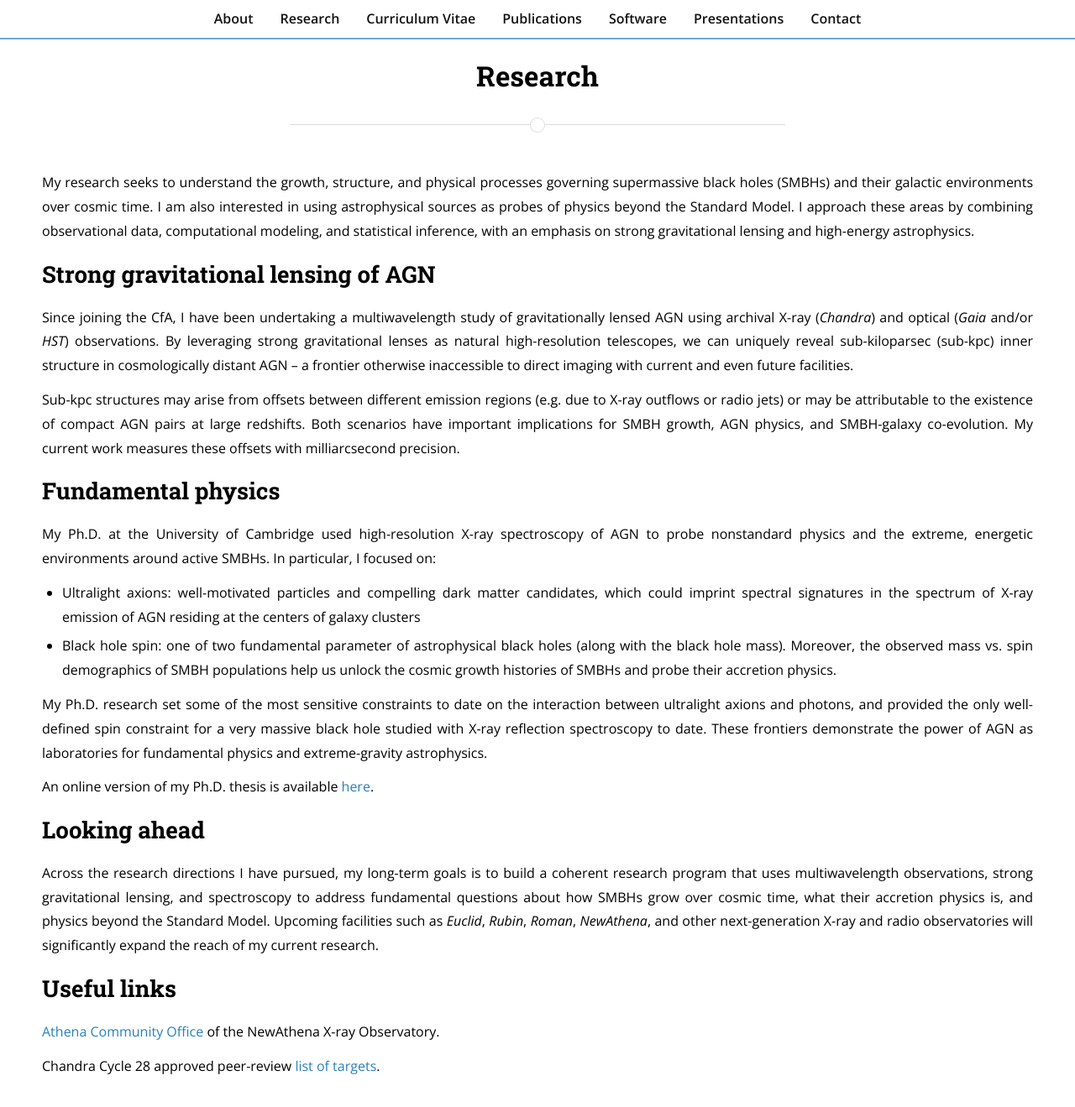
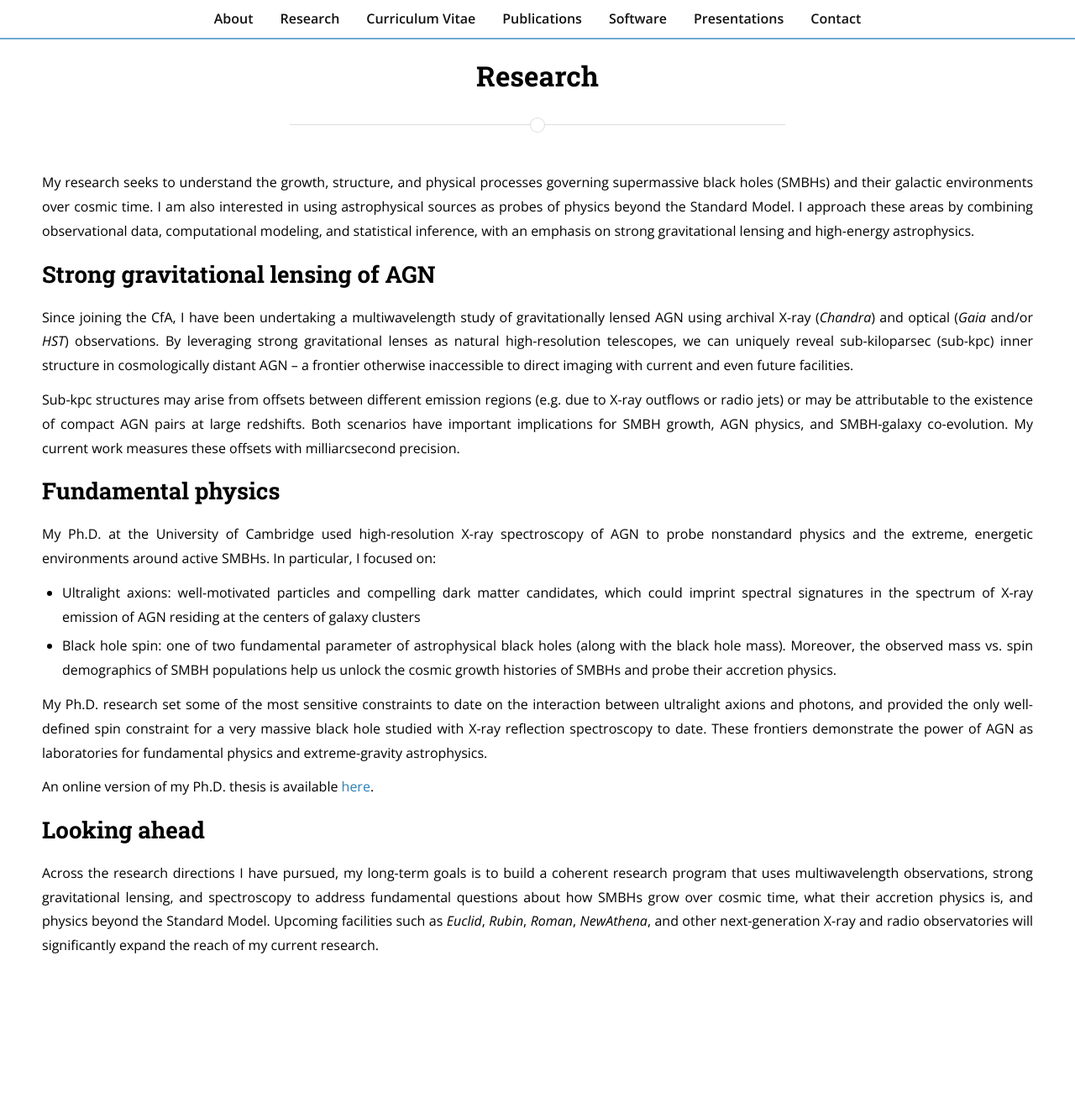
Before and after one commit to jsiskreynes-astro/jsiskreynes-astro.github.io, a Jekyll site: the page built from research.md, in a window 1280 px wide and 1340 px high. Shown: the top 1319 px of the window at 84% size. Built offline with Jekyll 4.4.1, drawn with Linux system fonts in a browser that asks for light colours; nearby versions of some CDN libraries.

Commit message:
Update research.md

```diff
--- a/research.md
+++ b/research.md
@@ -28,9 +28,3 @@ An online version of my Ph.D. thesis is available [here](https://www.repository.
 ## Looking ahead
 
 Across the research directions I have pursued, my long-term goals is to build a coherent research program that uses multiwavelength observations, strong gravitational lensing, and spectroscopy to address fundamental questions about how SMBHs grow over cosmic time, what their accretion physics is, and physics beyond the Standard Model. Upcoming facilities such as _Euclid_, _Rubin_, _Roman_, _NewAthena_, and other next-generation X-ray and radio observatories will significantly expand the reach of my current research.
-
-## Useful links
-
-[Athena Community Office](https://www.the-athena-x-ray-observatory.eu/en) of the NewAthena X-ray Observatory.
-
-Chandra Cycle 28 approved peer-review [list of targets](https://cxc.harvard.edu/target_lists/cycle28/cycle28_approved_peer_targets_by_radec.html).
```
